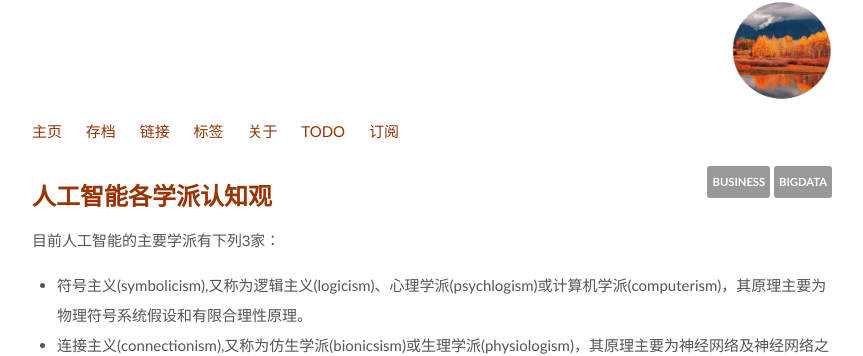
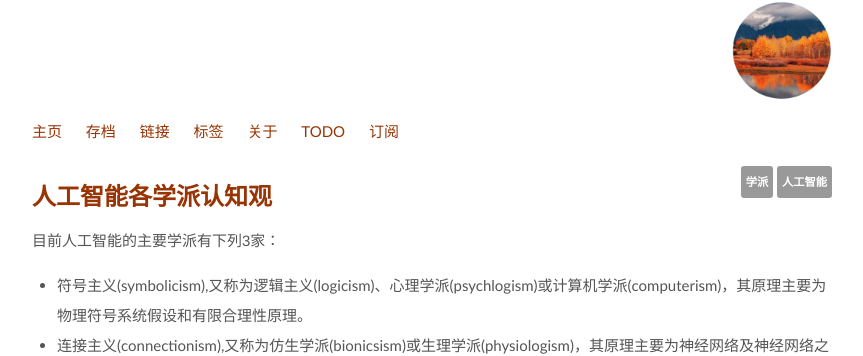
Before and after one commit to fk1091889767/tanwubin.github.io, a Jekyll site: the page built from _posts/2017-09-11-ai-classification.md, in a window 1280 px wide. Shown: the top 356 px of the page, without its empty margins (208-1071 px from the left). Built offline with Jekyll 4.4.1, drawn with Linux system fonts in a browser that asks for light colours.

Commit message:
change tags

```diff
--- a/_posts/2017-09-11-ai-classification.md
+++ b/_posts/2017-09-11-ai-classification.md
@@ -2,8 +2,8 @@
 layout: post
 title: 人工智能各学派认知观
 tags:
-- bigdata
-- business
+- 人工智能
+- 学派
 status: publish
 type: post
 published: true
```
